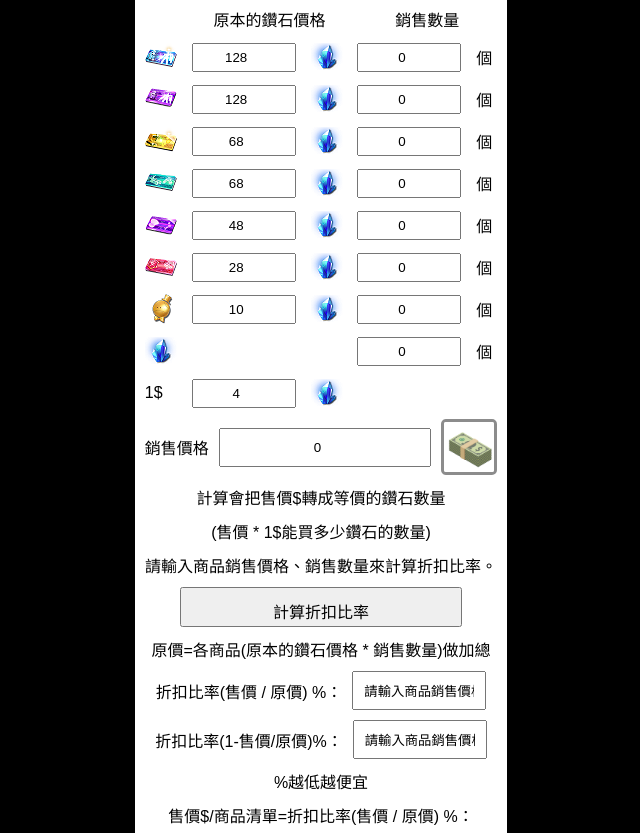
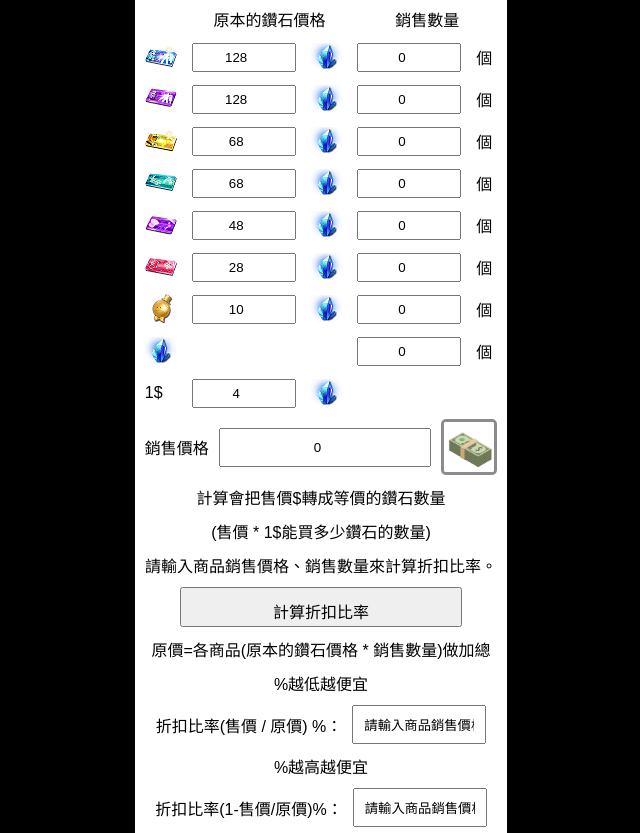
Before and after one commit to tear670103/-, a plain HTML site: page index.html in a window 1280 px wide. Shown: the part 119-952 px from the top of the page, without its empty margins (319-959 px from the left). Drawn offline with Linux system fonts and the light colour scheme.

Commit message:
Update index.html

```diff
--- a/index.html
+++ b/index.html
@@ -202,8 +202,15 @@
 				</div>
 
 				<div class="columnContainer">
+					<label class="columnLabel">%越低越便宜</label>
+				</div>
+				<div class="columnContainer">
 					<label id="calculateDiscountRateLabel">折扣比率(售價 / 原價) %：</label>
 					<input type="text" id="calculateDiscountRate1" value="請輸入商品銷售價格、銷售數量來計算折扣比率。">
+				</div>
+
+				<div class="columnContainer">
+					<label class="columnLabel">%越高越便宜</label>
 				</div>
 				<div class="columnContainer">
 					<label id="calculateDiscountRateLabel">折扣比率(1-售價/原價)%：</label>
```
